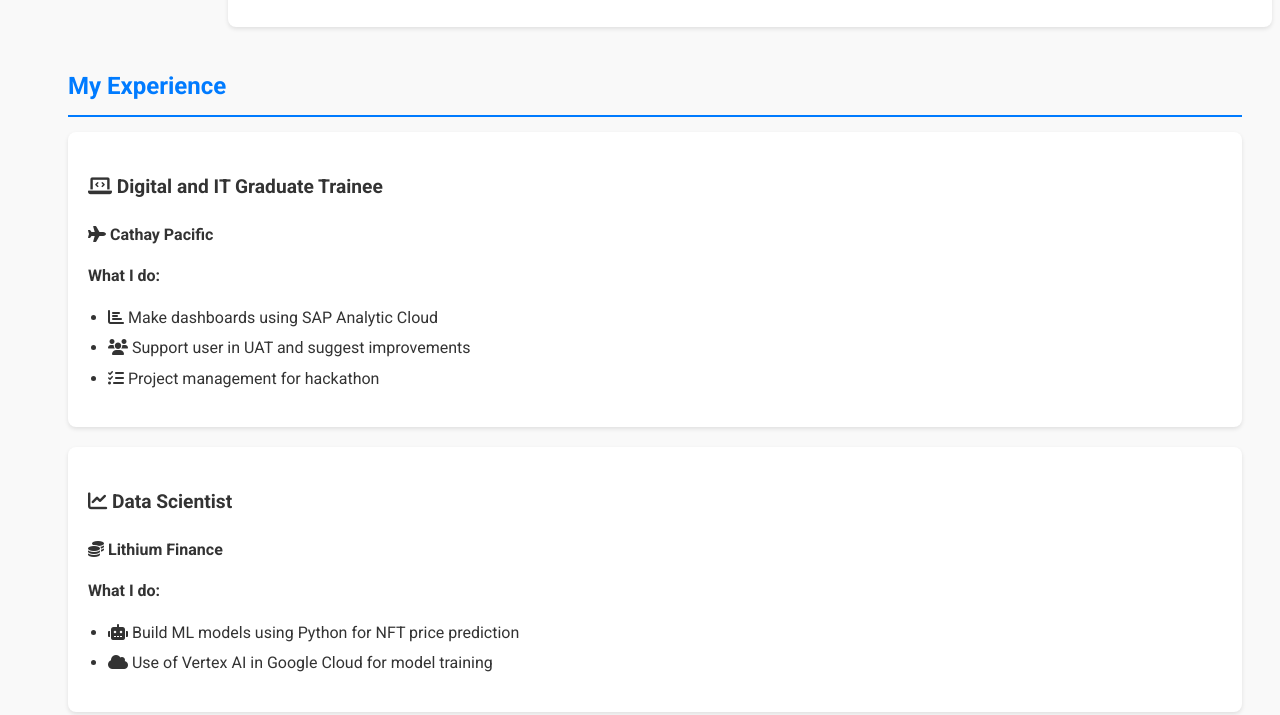
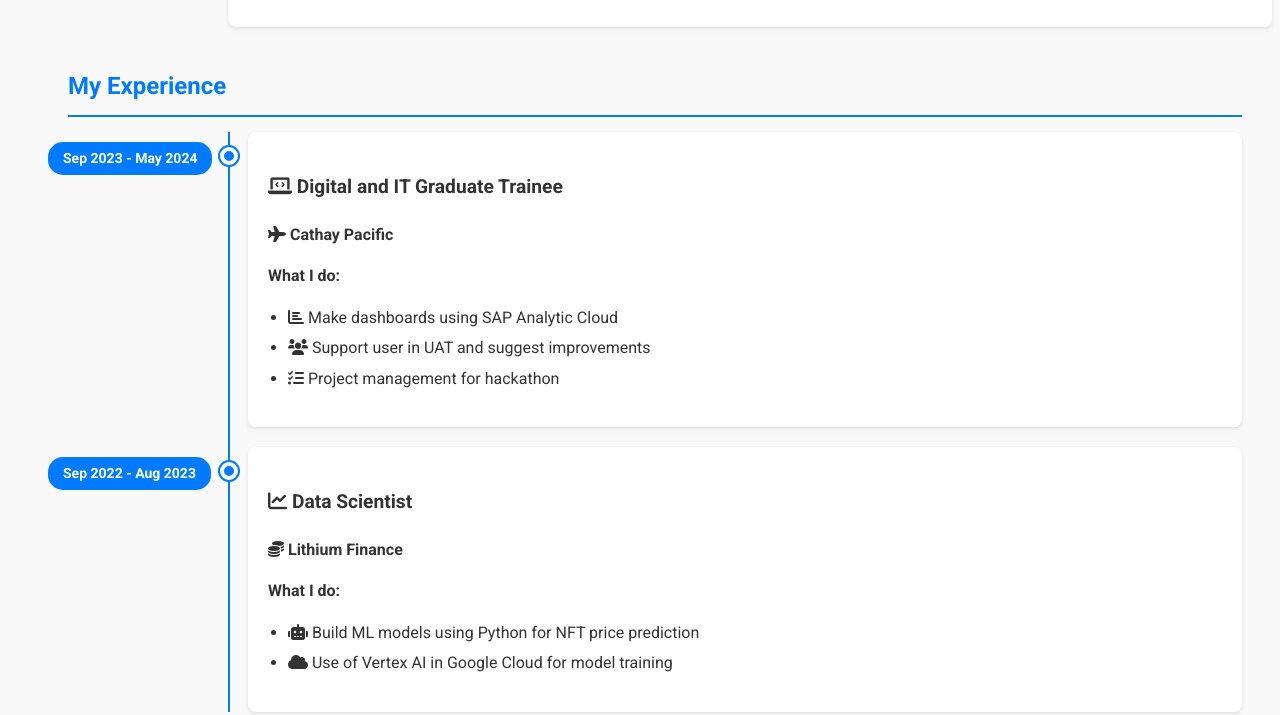
Before and after one commit to Suddy-Chan/Suddy-Chan.github.io, a plain HTML site: page index.html in a window 1280 px wide. Shown: the part 462-1177 px from the top of the page. Drawn offline with Linux system fonts and the light colour scheme.

Commit message:
Add timeline to experience section

```diff
--- a/index.html
+++ b/index.html
@@ -38,18 +38,20 @@
     <!-- My Experience -->
     <div class="exp" id="exp">
         <h2>My Experience</h2>
-        <div class="exp-last">
+        <div class="timeline">
+            <div class="exp-last timeline-item">
+                <div class="timeline-date">Sep 2023 - May 2024</div>
                 <p class="job-title"><strong><i class="fas fa-laptop-code"></i> Digital and IT Graduate Trainee</strong></p>
                 <p><strong><i class="fas fa-plane"></i> Cathay Pacific</strong></p>
                 <p><strong>What I do:</strong></p>
                 <ul>
-
                     <li><i class="fas fa-chart-bar"></i> Make dashboards using SAP Analytic Cloud</li>
                     <li><i class="fas fa-users"></i> Support user in UAT and suggest improvements</li>
                     <li><i class="fas fa-tasks"></i> Project management for hackathon</li>
                 </ul>
             </div>
-        <div class="exp-second-last">
+            <div class="exp-second-last timeline-item">
+                <div class="timeline-date">Sep 2022 - Aug 2023</div>
                 <p class="job-title"><strong><i class="fas fa-chart-line"></i> Data Scientist</strong></p>
                 <p><strong><i class="fas fa-coins"></i> Lithium Finance</strong></p>
                 <p><strong>What I do:</strong></p>
@@ -57,6 +59,7 @@
                     <li><i class="fas fa-robot"></i> Build ML models using Python for NFT price prediction</li>
                     <li><i class="fas fa-cloud"></i> Use of Vertex AI in Google Cloud for model training</li>
                 </ul>
+            </div>
         </div>
     </div>
 
--- a/styles.css
+++ b/styles.css
@@ -121,6 +121,62 @@ h1 {
 }
 
 /* Experience Section Styles */
+.timeline {
+    position: relative;
+    padding-left: 150px;
+    margin-left: 30px;
+}
+
+.timeline::before {
+    content: '';
+    position: absolute;
+    left: 160px;
+    top: 0;
+    bottom: 0;
+    width: 2px;
+    background: #007bff;
+}
+
+.timeline-item {
+    position: relative;
+    margin-bottom: 30px;
+}
+
+.timeline-item::before {
+    content: '';
+    position: absolute;
+    left: -28px;
+    top: 15px;
+    width: 10px;
+    height: 10px;
+    border-radius: 50%;
+    background: #007bff;
+    border: 4px solid white;
+    box-shadow: 0 0 0 2px #007bff;
+}
+
+.timeline-date {
+    position: absolute;
+    left: -200px;
+    top: 10px;
+    background: #007bff;
+    color: white;
+    padding: 5px 15px;
+    border-radius: 15px;
+    font-size: 14px;
+    font-weight: bold;
+    white-space: nowrap;
+}
+
+.exp-last, .exp-second-last {
+    background-color: #ffffff;
+    border-radius: 8px;
+    box-shadow: 0 2px 4px rgba(0,0,0,0.1);
+    padding: 20px;
+    margin-bottom: 20px;
+    margin-left: 30px;
+}
+
 .exp {
     flex: 1 1 auto;
     margin-left: 30px;
@@ -143,15 +199,6 @@ h1 {
 
 .exp li {
     margin-bottom: 5px;
-}
-
-.exp-last, .exp-second-last {
-    background-color: #ffffff;
-    border-radius: 8px;
-    box-shadow: 0 2px 4px rgba(0,0,0,0.1);
-    padding: 20px;
-    margin-bottom: 20px;
-    margin-left: 30px;
 }
 
 /* Interest Section Styles */
```
Lines whose indentation alone changed are shown as unchanged.
